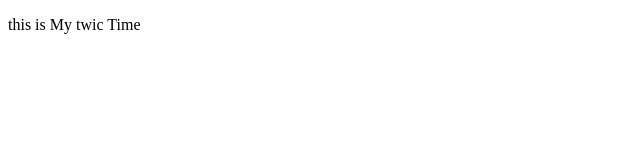
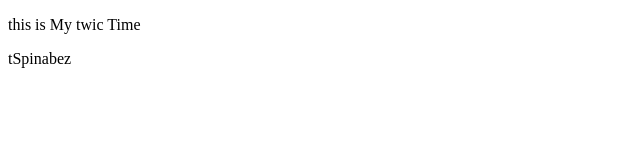
Before and after one commit to YaseerAlHassan/YaseerAlHassan, a plain HTML site: page index.html in a window 1280 px wide. Shown: the full height of the page, 0-640 px from the left. Drawn offline with Linux system fonts and the light colour scheme.

Commit message:
Update index.html
add a new Line

```diff
--- a/index.html
+++ b/index.html
@@ -8,5 +8,6 @@
 </head>
 <body>
     <p>this is My twic Time</p>
+    <p>tSpinabez</p>
 </body>
 </html>
```
